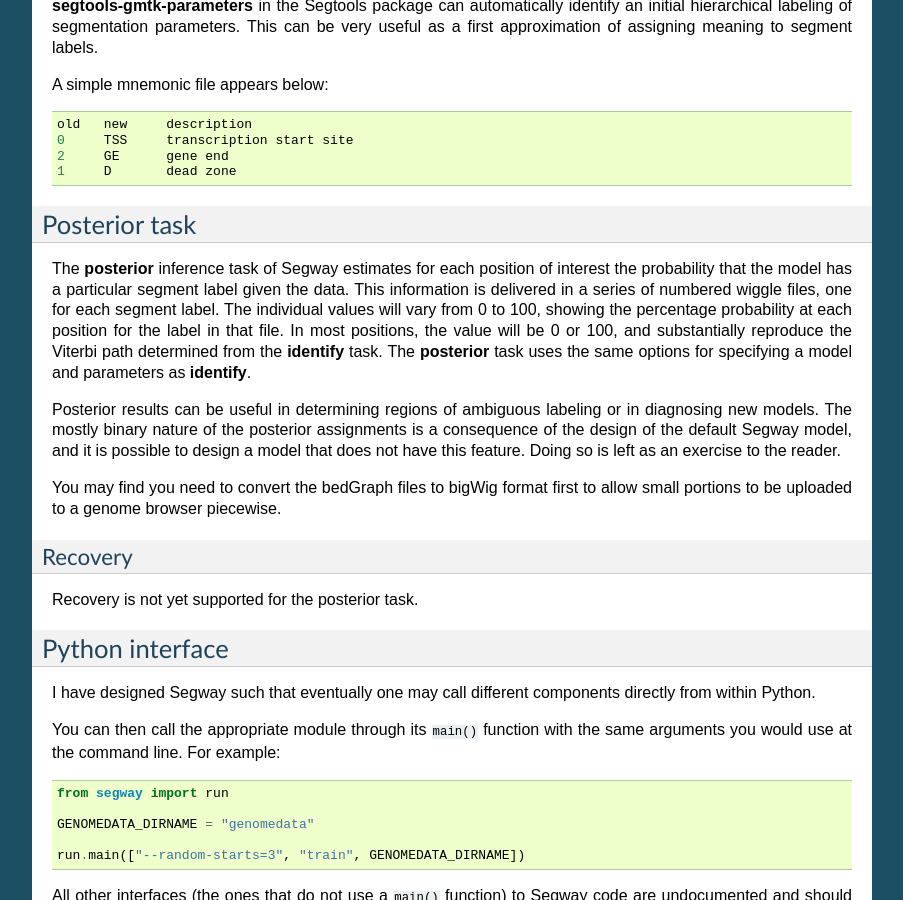
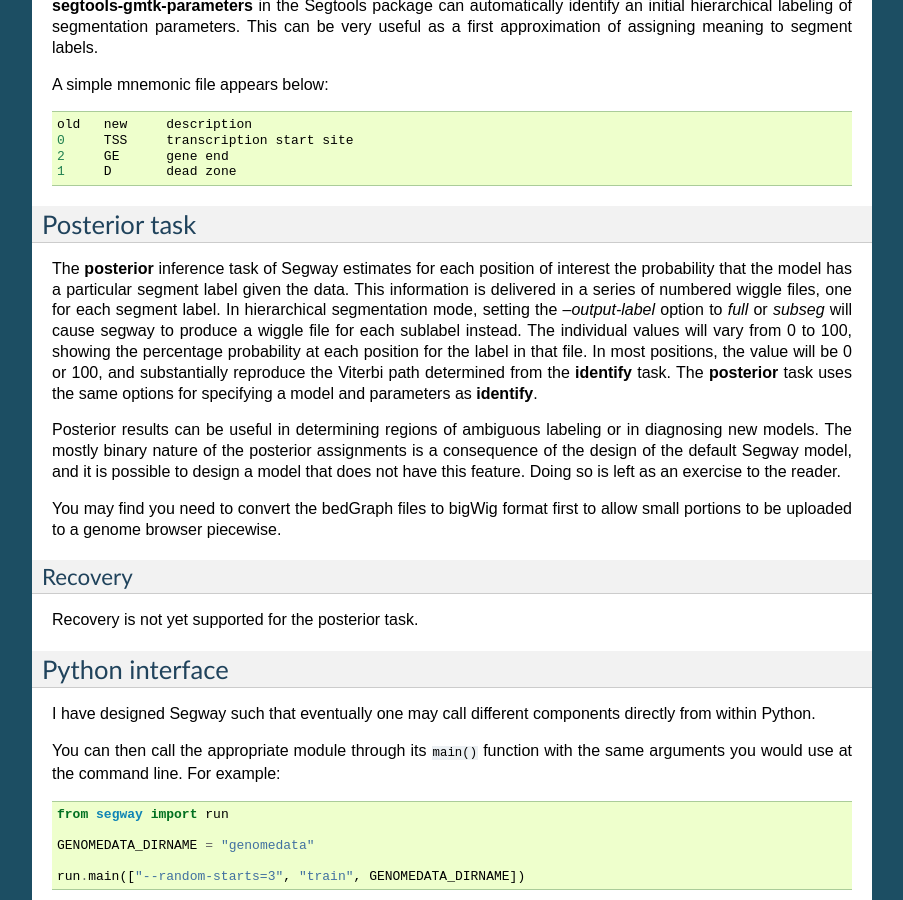
Before and after one commit to hoffmangroup/segway, a Sphinx documentation site: the page built from doc/segway.rst, in a window 1280 px wide and 900 px high, scrolled down 8139 px. Shown: the whole window, without its empty margins (198-1101 px from the left). Built offline with Sphinx 7.4.7, drawn with Linux system fonts in a browser that asks for light colours; formulas are drawn with MathJax 3.

Commit message:
documentation change

```diff
--- a/doc/segway.rst
+++ b/doc/segway.rst
@@ -568,12 +568,15 @@ Posterior task
 The **posterior** inference task of Segway estimates for each position
 of interest the probability that the model has a particular segment
 label given the data. This information is delivered in a series of
-numbered wiggle files, one for each segment label. The individual
-values will vary from 0 to 100, showing the percentage probability at
-each position for the label in that file. In most positions, the value
-will be 0 or 100, and substantially reproduce the Viterbi path
-determined from the **identify** task. The **posterior** task uses the
-same options for specifying a model and parameters as **identify**.
+numbered wiggle files, one for each segment label. In hierarchical
+segmentation mode, setting the `--output-label` option to *full* or
+*subseg* will cause segway to produce a wiggle file for each sublabel
+instead. The individual values will vary from 0 to 100, showing the
+percentage probability at each position for the label in that file.
+In most positions, the value will be 0 or 100, and substantially
+reproduce the Viterbi path determined from the **identify** task.
+The **posterior** task uses the same options for specifying a model
+and parameters as **identify**.
 
 Posterior results can be useful in determining regions of ambiguous
 labeling or in diagnosing new models. The mostly binary nature of the
```
